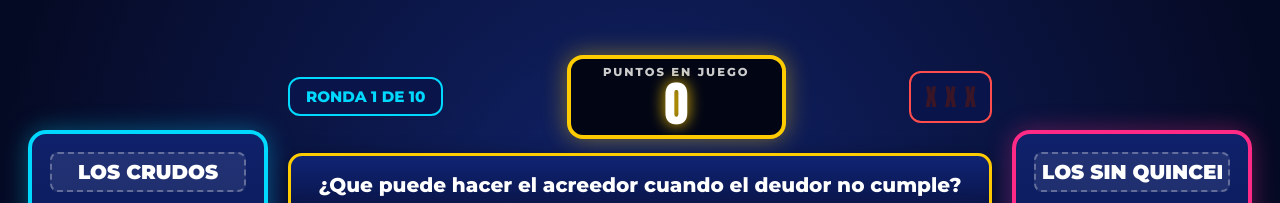
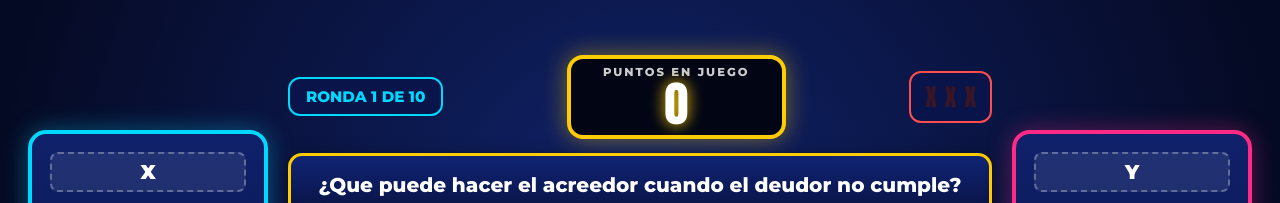
Before and after one commit to rodrigueztanner31-svg/cien-irresponsables-dijeron2, a plain HTML site: page index.html in a window 1280 px wide. Shown: the part 170-373 px from the top of the page. Drawn offline with Linux system fonts and the light colour scheme.

Commit message:
Change team names in input fields

```diff
--- a/index.html
+++ b/index.html
@@ -618,7 +618,7 @@
   <main class="arena">
     <!-- Equipo 1 -->
     <section class="team-card">
-      <input type="text" class="team-name-input" id="team1-name" value="LOS CRUDOS" title="Haz clic para editar nombre" />
+      <input type="text" class="team-name-input" id="team1-name" value="X" title="Haz clic para editar nombre" />
       <div class="team-score" id="team1-score">0</div>
       <div class="score-adjust">
         <button onclick="adjustScore(1, -10)">-10</button>
@@ -655,7 +655,7 @@
 
     <!-- Equipo 2 -->
     <section class="team-card team-2">
-      <input type="text" class="team-name-input" id="team2-name" value="LOS SIN QUINCENA" title="Haz clic para editar nombre" />
+      <input type="text" class="team-name-input" id="team2-name" value="Y" title="Haz clic para editar nombre" />
       <div class="team-score" id="team2-score">0</div>
       <div class="score-adjust">
         <button onclick="adjustScore(2, -10)">-10</button>
```
